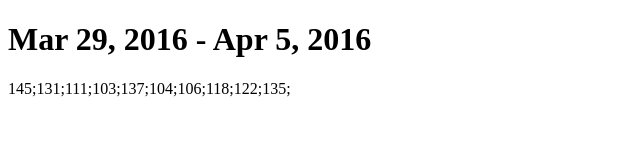
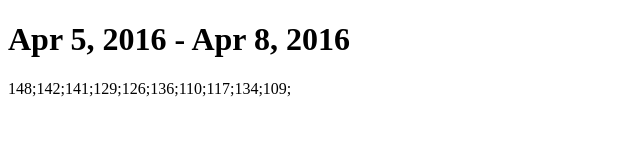
Before and after one commit to Romsdal/Romsdal.github.io, a plain HTML site: page index.html in a window 1280 px wide. Shown: the whole page, without its empty margins (0-640 px from the left). Drawn offline with Linux system fonts and the light colour scheme.

Commit message:
Update index.html

```diff
--- a/index.html
+++ b/index.html
@@ -1,7 +1,7 @@
 <!DOCTYPE html>
 <html>
 <body>
-    <h1>Mar 29, 2016 - Apr 5, 2016</h1>
-    <p>145;131;111;103;137;104;106;118;122;135;</p>
+    <h1>Apr 5, 2016 - Apr 8, 2016</h1>
+    <p>148;142;141;129;126;136;110;117;134;109;</p>
 </body>
 </html>
```
